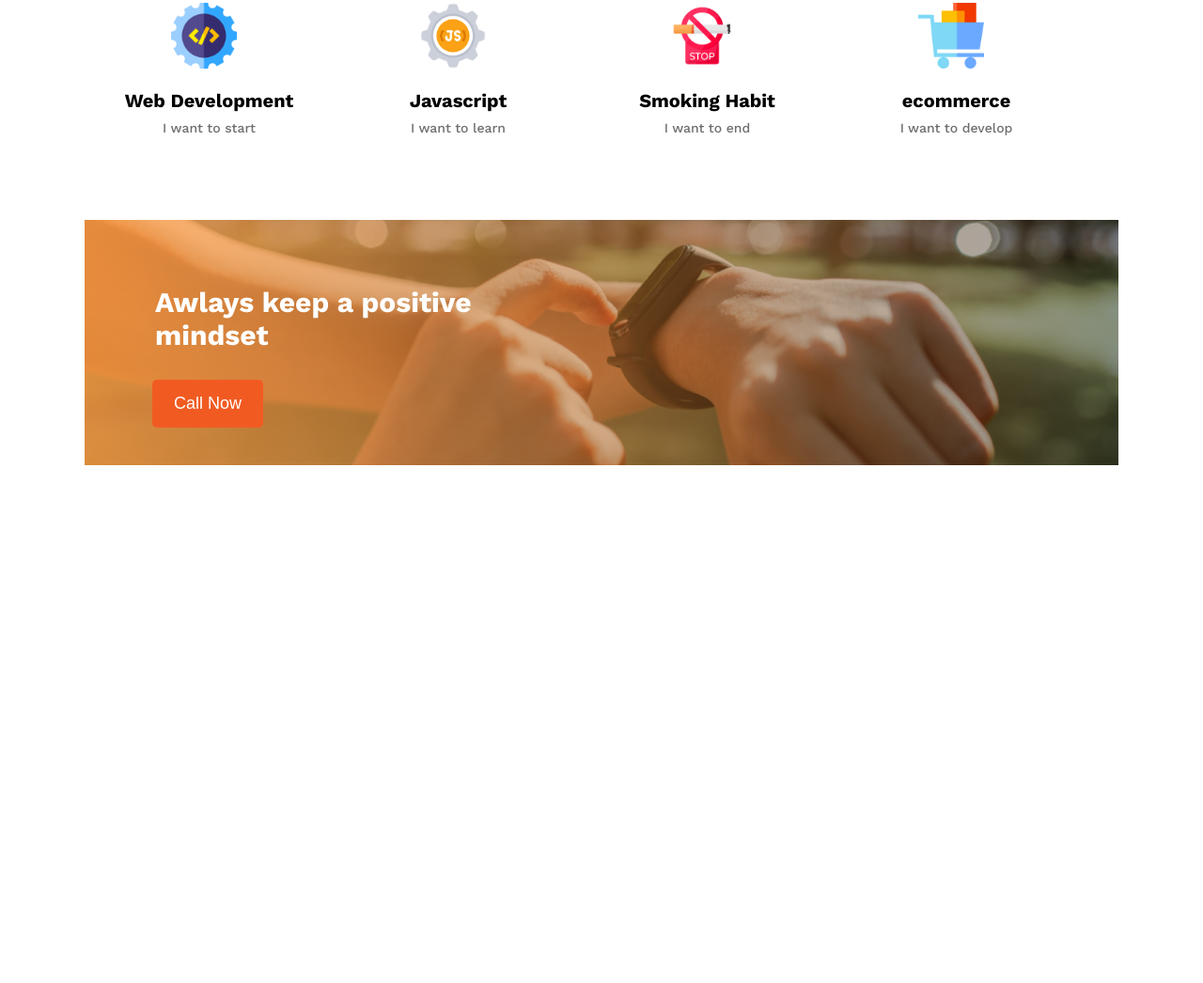
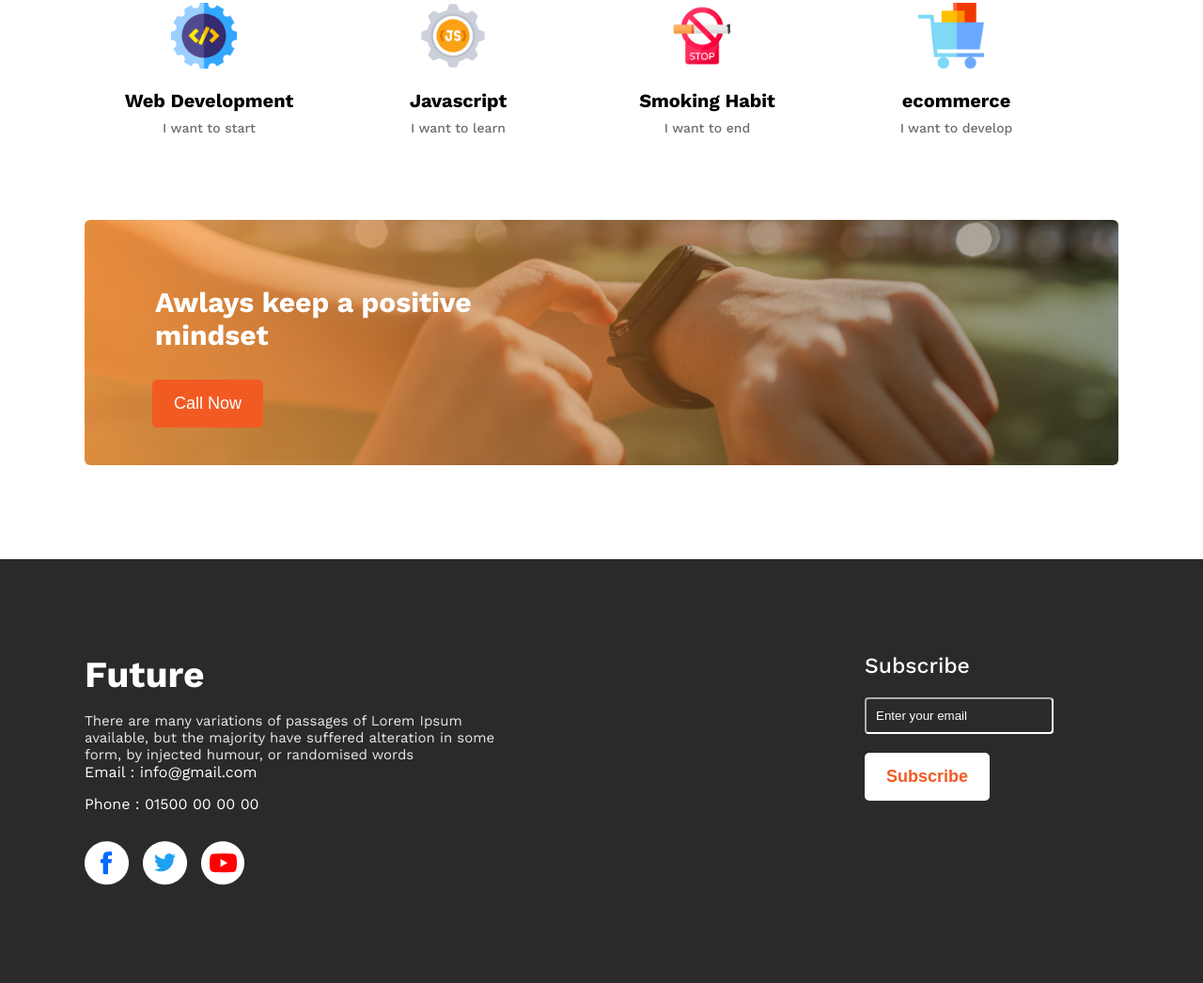
Before and after one commit to SAIFUL-ISLAM-EMON/assignment-1, a plain HTML site: page index.html in a window 1280 px wide. Shown: the part 2478-3524 px from the top of the page at 94% size. Before the commit the page ends 2973 px from the top, so only its background shows below. Drawn offline with nearby package versions, Linux system fonts and the light colour scheme.

Commit message:
last code

```diff
--- a/index.css
+++ b/index.css
@@ -46,6 +46,7 @@ body{
     border-radius: 5px;
     font-size: 18px;
     margin-bottom: 30px;
+    cursor: pointer;
 }
 
 /* 1st section css code */
@@ -110,7 +111,7 @@ img {
     margin-right: 70px;
     margin-bottom: 100px;
 }
-img.amr-pic {
+.amr-pic {
     overflow: hidden;
     height: 229px;
 }
@@ -146,13 +147,15 @@ section {
     margin-top: 96px;
 }
 
-
+/* linear-gradient css code */
 
 .gradient-img{
     background-image: linear-gradient(to right, #ff9a3ec9,#00000059),url(images/watch.png);
     background-repeat: no-repeat;
     background-position: center;
     background-size: cover;
+    border-radius: 6px;
+    margin-bottom: 100px;
 }
 
 
@@ -175,4 +178,78 @@ section {
     font-size: 18px;
     margin-bottom: 40px;
     margin-left: 72px;
+    cursor: pointer;
 }
+.container.flex {
+    display: flex;
+    color: #fff;
+}
+
+/* footer area css code */
+
+footer.fotter-color {
+    background: #070707db;
+}
+
+.footer-part-1 {
+    width: 458px;
+    margin-top: 100px;
+    margin-right: 25px;
+}
+
+.footer-part-1 h2 {
+    font-size: 39px;
+    padding-bottom: 18px;
+}
+
+.footer-part-1 p {
+    font-size: 15px;
+    color: #f8f4f4f0;
+}
+
+.footer-part-1 h3 {
+    font-weight: 400;
+    font-size: 16px;
+    padding-bottom: 15px;
+}
+
+.footer-part-2 input {
+    display: block;
+    padding: 10px;
+    border-color: #fff;
+    border-radius: 4px;
+    background: #07070700;
+    color: #fff;
+    margin-bottom: 20px;
+}
+
+.footer-part-2 {
+    margin-left: 347px;
+    margin-top: 100px;
+}
+
+.footer-part-2 h2 {
+    font-weight: 500;
+    font-size: 23px;
+    padding-bottom: 20px;
+}
+.sub {
+    padding: 15px 23px;
+    background: #ffff;
+    color: #F15B22;
+    border: none;
+    border-radius: 5px;
+    font-size: 18px;
+    margin-bottom: 30px;
+    font-weight: 600;
+    cursor: pointer;
+}
+.logo-lik {
+    display: flex;
+    margin-top: 15px;
+    margin-bottom: 100px;
+}
+
+.logo-lik a {
+    margin-right: 15px;
+}
--- a/index.html
+++ b/index.html
@@ -149,6 +149,40 @@
                 </div>
             </div>
         </section>
+
+        <footer class="fotter-color">
+            <div class="container flex">
+                    <div class="footer-part-1">
+                        <h2>Future</h2>
+                        <p>There are many variations of passages of Lorem Ipsum available, but the majority have
+                            suffered alteration in some form, by injected humour, or randomised words</p>
+
+                        <h3>Email : info@gmail.com</h3>
+                        <h3>Phone : 01500 00 00 00</h3>
+
+                        <div class="logo-lik">
+                            <a href="">
+                                <img src="images/icons/fb.png" alt="">
+                            </a>
+
+                            <a href="">
+                                <img src="images/icons/twitter.png" alt="">
+                            </a>
+
+                            <a href="">
+                                <img src="images/icons/youtube.png" alt="">
+                            </a>
+                        </div>
+                    </div>
+                    <div class="footer-part-2">
+                        <h2>Subscribe</h2>
+                        <input type="email" value="Enter your email">
+                        <button class="sub">Subscribe</button>
+                    </div>
+
+            </div>
+        </footer>
+
     </main>
 </body>
 </html>
```
